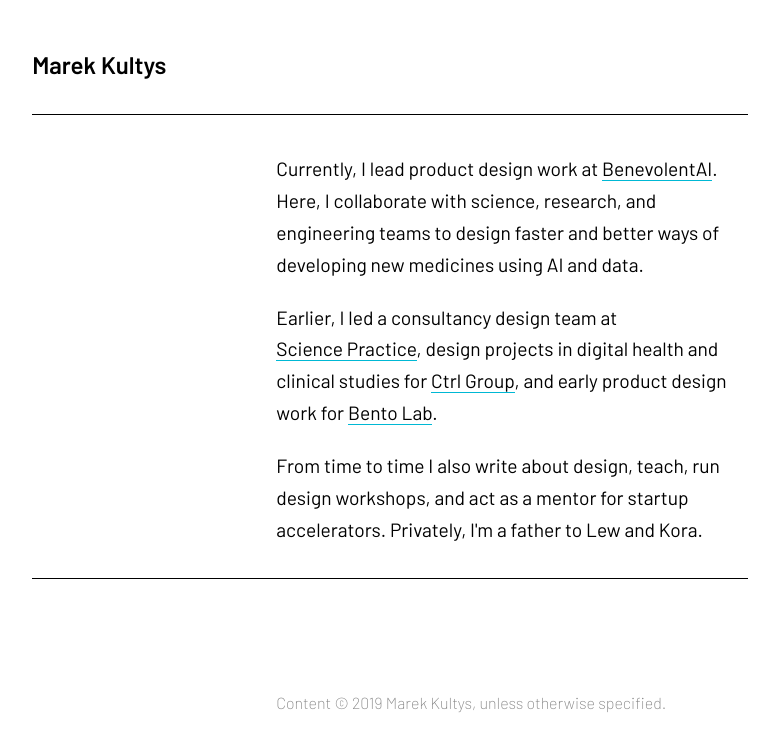
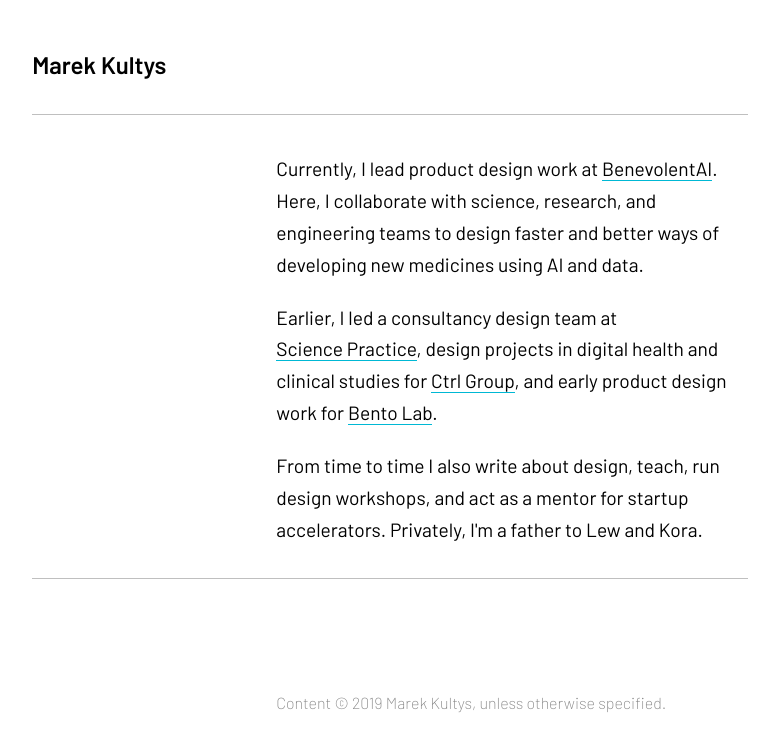
Before and after one commit to marek-kultys/marekkultys.github.io, a Jekyll site: the page built from index.html, in a window 1280 px wide. Shown: the top 752 px of the page, without its empty margins (250-1029 px from the left). Built offline with Jekyll 4.4.1, drawn with Linux system fonts in a browser that asks for light colours.

Commit message:
Add two hues of grey

```diff
--- a/_sass/body.scss
+++ b/_sass/body.scss
@@ -6,7 +6,8 @@
 // Declare colours
 $white: rgba(255, 255, 255, 1);
 $black: rgba(0, 0, 0, 1);
-$grey: rgba(0, 0, 0, 0.5);
+$dark-grey: rgba(0, 0, 0, 0.5);
+$light-grey: rgba(0, 0, 0, 0.25);
 $cyan50: rgba(224, 247, 250, 1);
 $cyanA700: rgba(0, 184, 212, 1);
 
@@ -170,7 +171,7 @@
 // OTHER STYLES
 .divider {
    display: block;
-   border-bottom: 1px solid $black;
+   border-bottom: 1px solid $light-grey;
    margin-top: 2em;
    margin-bottom: 2.4em;
 }
@@ -211,7 +212,7 @@
 .footer{
    margin-top: $huge-leading*2;
    h4 {
-      color: $grey;
+      color: $dark-grey;
    }
 }
 
```
